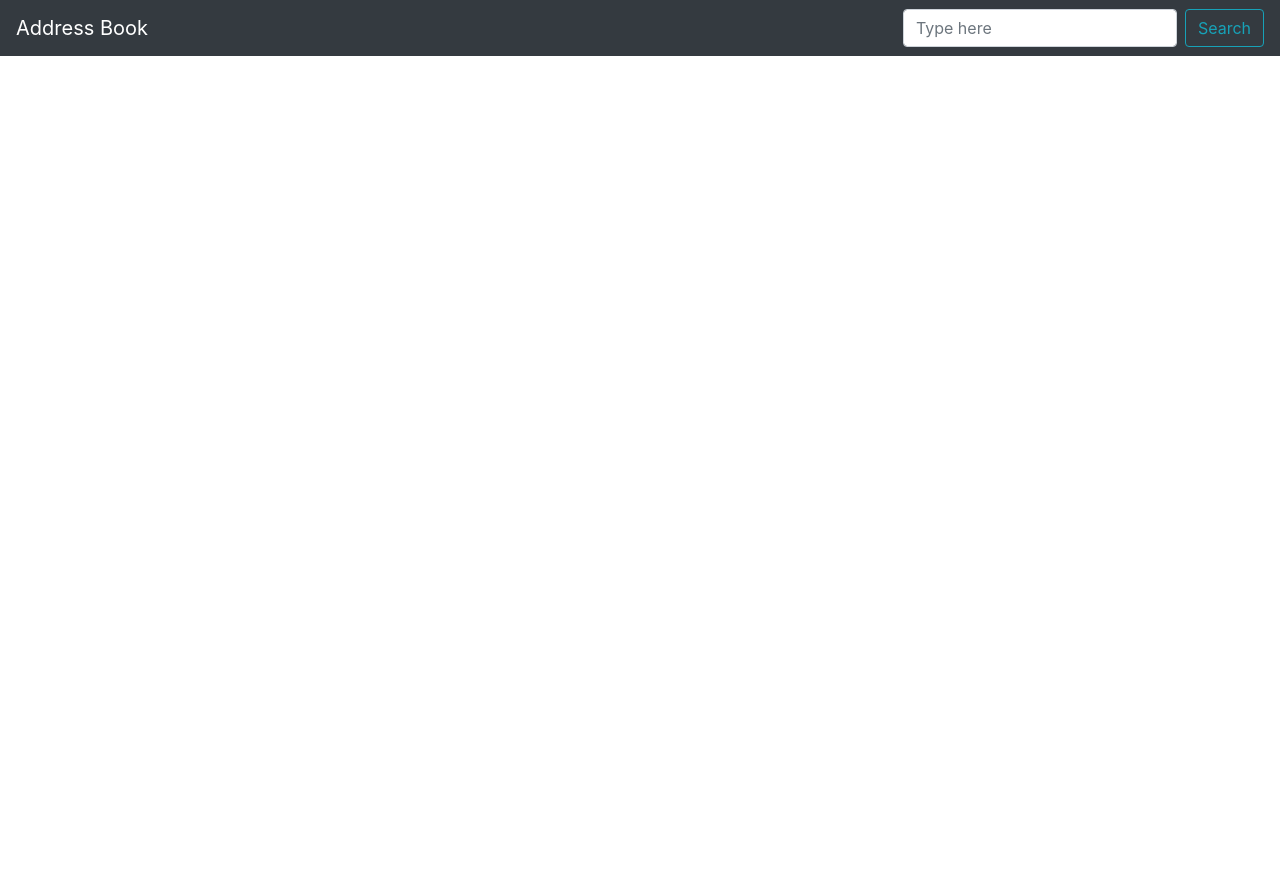
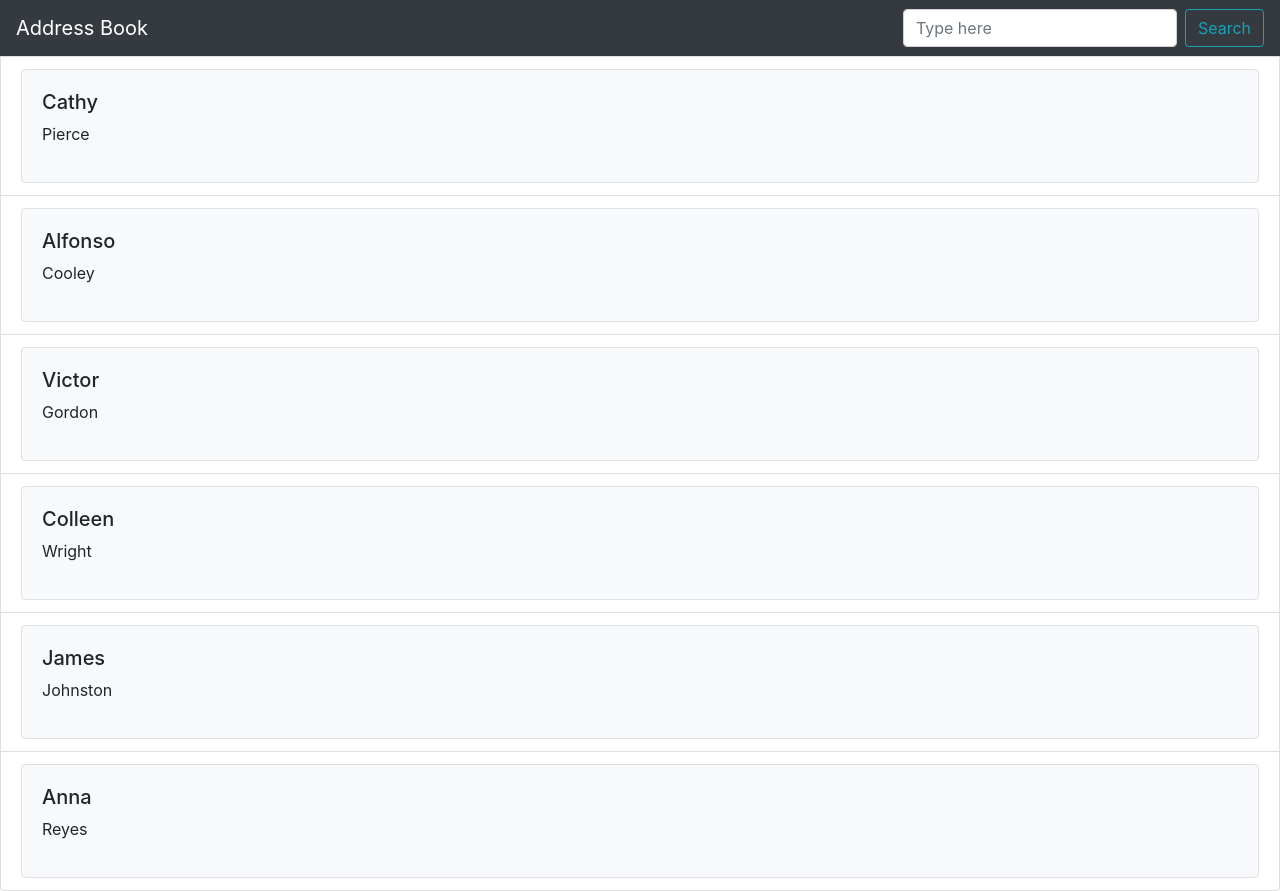
Before and after one commit to FarhanHyder/csc473-web-design, a React (Create React App) app in the folder hw4p5-react-address-book-app/address-book/: page / in a window 1280 px wide. Before the commit the page ends 800 px from the top, so only its background shows below. Built offline with nearby package versions, Linux system fonts and the light colour scheme.

Commit message:
listaddresses added

```diff
--- a/hw4p5-react-address-book-app/address-book/src/App.js
+++ b/hw4p5-react-address-book-app/address-book/src/App.js
@@ -1,5 +1,6 @@
 import React, { Component } from 'react';
 import './App.css';
+import ListAddresses from './ListAddresses/ListAddresses.js';
 
 // react-bootstrap
 import Navbar from 'react-bootstrap/Navbar'
@@ -55,7 +56,6 @@ class App extends Component {
 
 
 
-
   render() {
     return (
       <div className="App">
@@ -68,6 +68,10 @@ class App extends Component {
           </Form>
         </Navbar>
 
+        <ListAddresses addresses={this.state.addresses}>
+
+        </ListAddresses>
+
 
       </div>
     );
--- /dev/null
+++ b/hw4p5-react-address-book-app/address-book/src/ListAddresses/ListAddresses.js
@@ -0,0 +1,25 @@
+import React from 'react';
+import ListGroup from 'react-bootstrap/ListGroup';
+import Card from 'react-bootstrap/Card';
+
+const listAddresses = (props) => {
+    const addresses = [...props.addresses];
+
+    const listItems = addresses.map((item) =>
+        <ListGroup.Item>
+            <Card className="bg-light border rounded">
+                <Card.Body className="text-left">
+                <h5> {item.firstName} </h5>
+                <p> {item.lastName} </p>
+                </Card.Body>
+            </Card>
+        </ListGroup.Item>
+    )
+
+    return listItems;
+
+
+}
+
+
+export default listAddresses;
```
